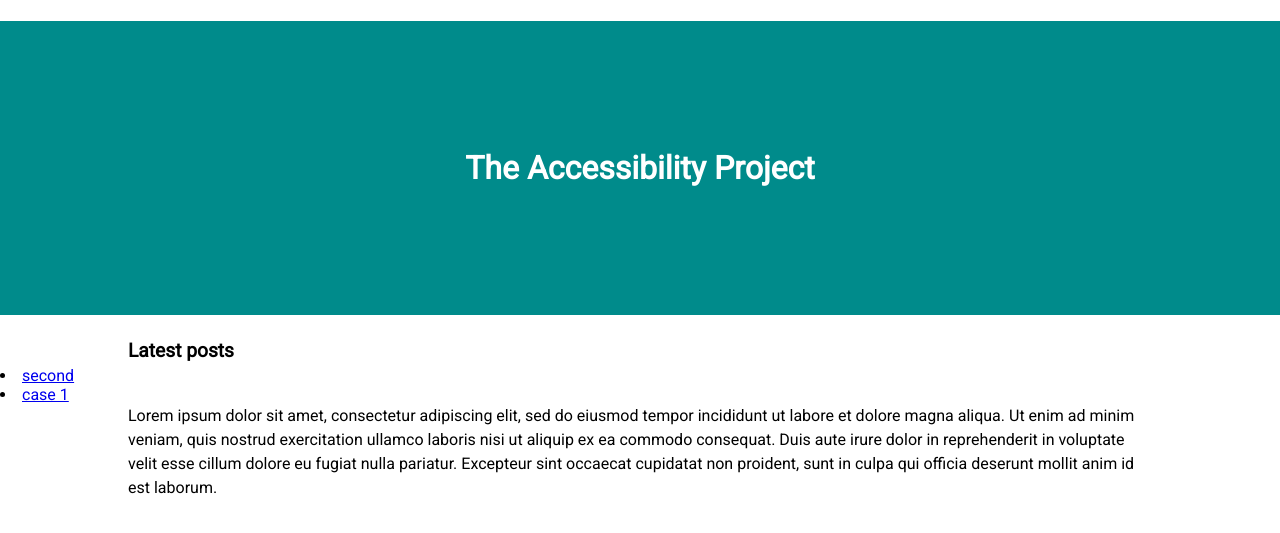
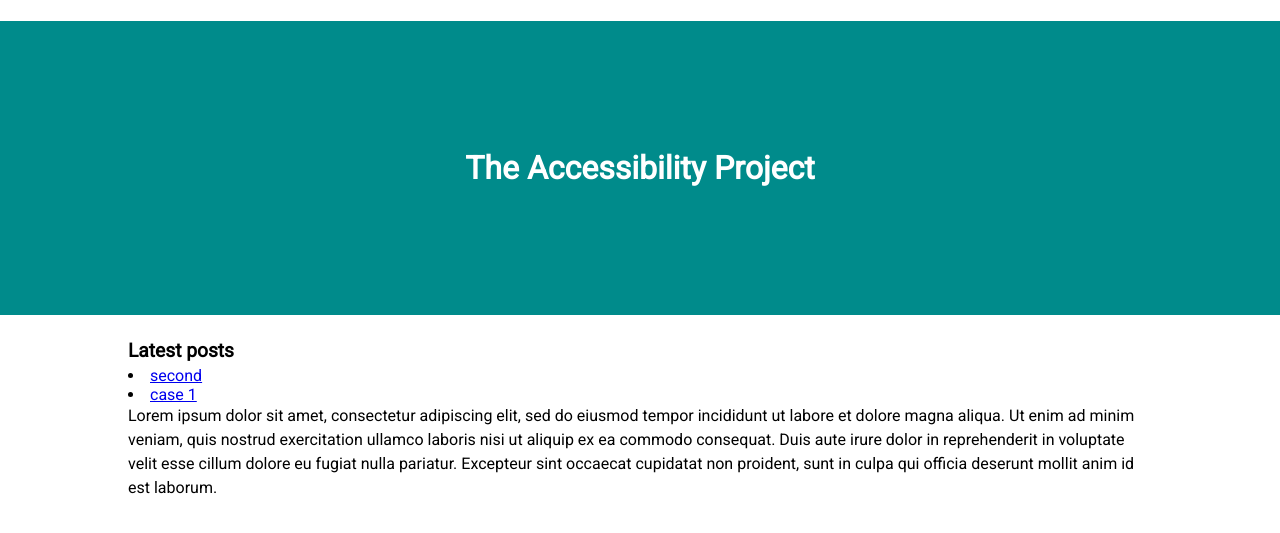
Before and after one commit to generalistsanctuary/generalistsanctuary.github.io, a Jekyll site: the page built from index.html, in a window 1280 px wide. Shown: the top 533 px of the page. Built offline with Jekyll 4.4.1, drawn with Linux system fonts in a browser that asks for light colours.

Commit message:
Update index.html

```diff
--- a/index.html
+++ b/index.html
@@ -28,6 +28,10 @@
       margin: 0 auto;
       line-height: 1.5;
     }
+    li{
+      padding-left: 10%;
+      padding-right: 10%;
+    }
   </style>
 
   </head>
```
